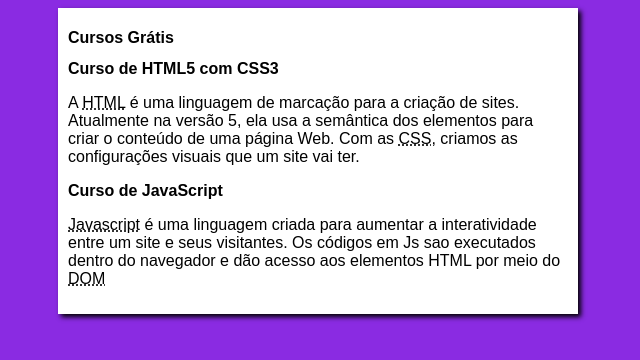
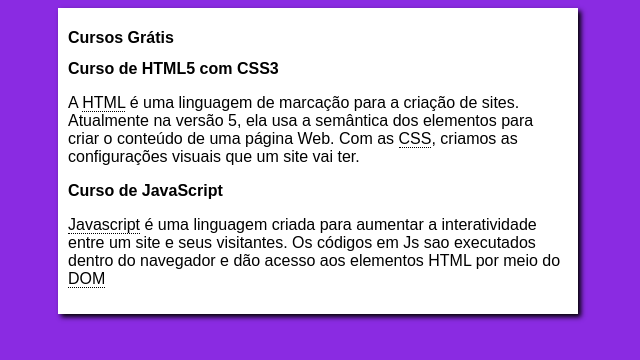
Before and after one commit to RAFAHERTER/projeto-site, a plain HTML site: page index.html in a window 1280 px wide. Shown: the full height of the page, 322-962 px from the left. Drawn offline with Linux system fonts and the light colour scheme.

Commit message:
Update style.css

```diff
--- a/estilos/style.css
+++ b/estilos/style.css
@@ -17,3 +17,9 @@ main{
     color: black;
     padding: 10px;
 }
+
+abbr{
+    text-decoration: none;
+    border-bottom: 1px dotted black;
+    cursor: help;
+}
```
